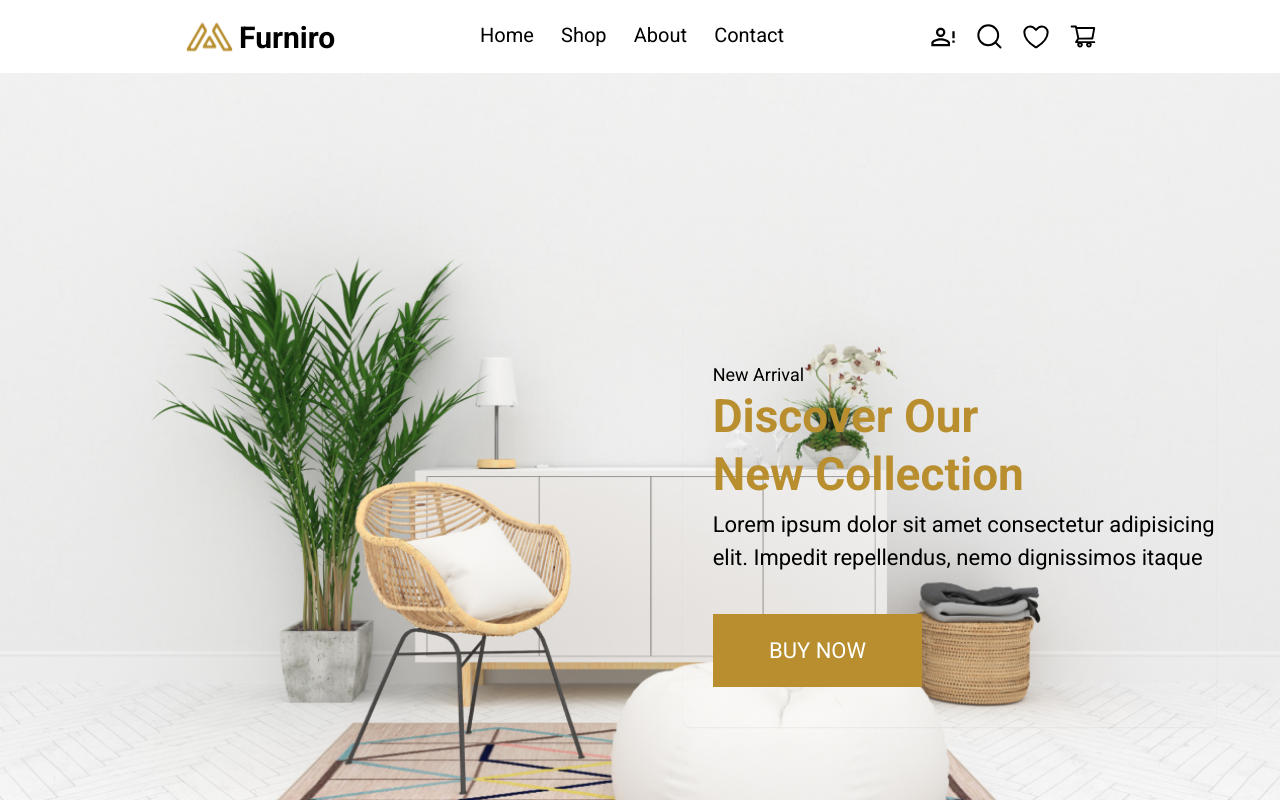
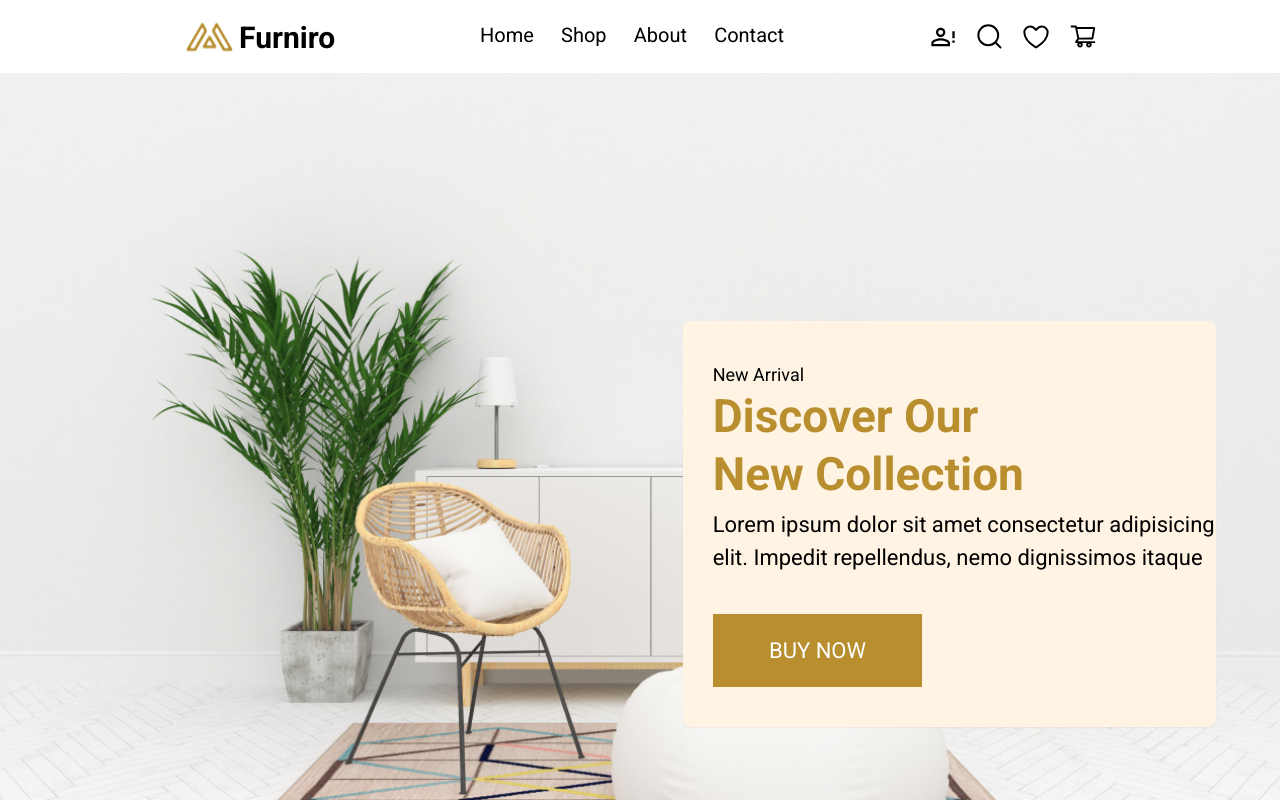
Before and after one commit to KareemHisham/shopping-store, a React (Vite) app: page / in a window 1280 px wide. Shown: the top 802 px of the page. Built offline with nearby package versions, Linux system fonts and the light colour scheme.

Commit message:
edit hero card styles

```diff
--- a/src/components/sections/hero/HeroCard.tsx
+++ b/src/components/sections/hero/HeroCard.tsx
@@ -1,6 +1,6 @@
 const HeroCard = () => {
   return (
-    <div className="absolute w-9/12   right-[5%] bottom-[10%] lg:w-5/12 ps-6 py-8 bg-#FFF3E3 text-secnodary rounded-md shadow-sm">
+    <div className="absolute w-9/12   right-[5%] bottom-[10%] lg:w-5/12 ps-6 py-8 bg-[#FFF3E3] text-secnodary rounded-md shadow-sm">
       <h3 className="text-sm ">New Arrival</h3>
       <h1 className=" text-primary text-xl font-bold leading-tight lg:text-xxl ">
         Discover Our <br /> New Collection
```
